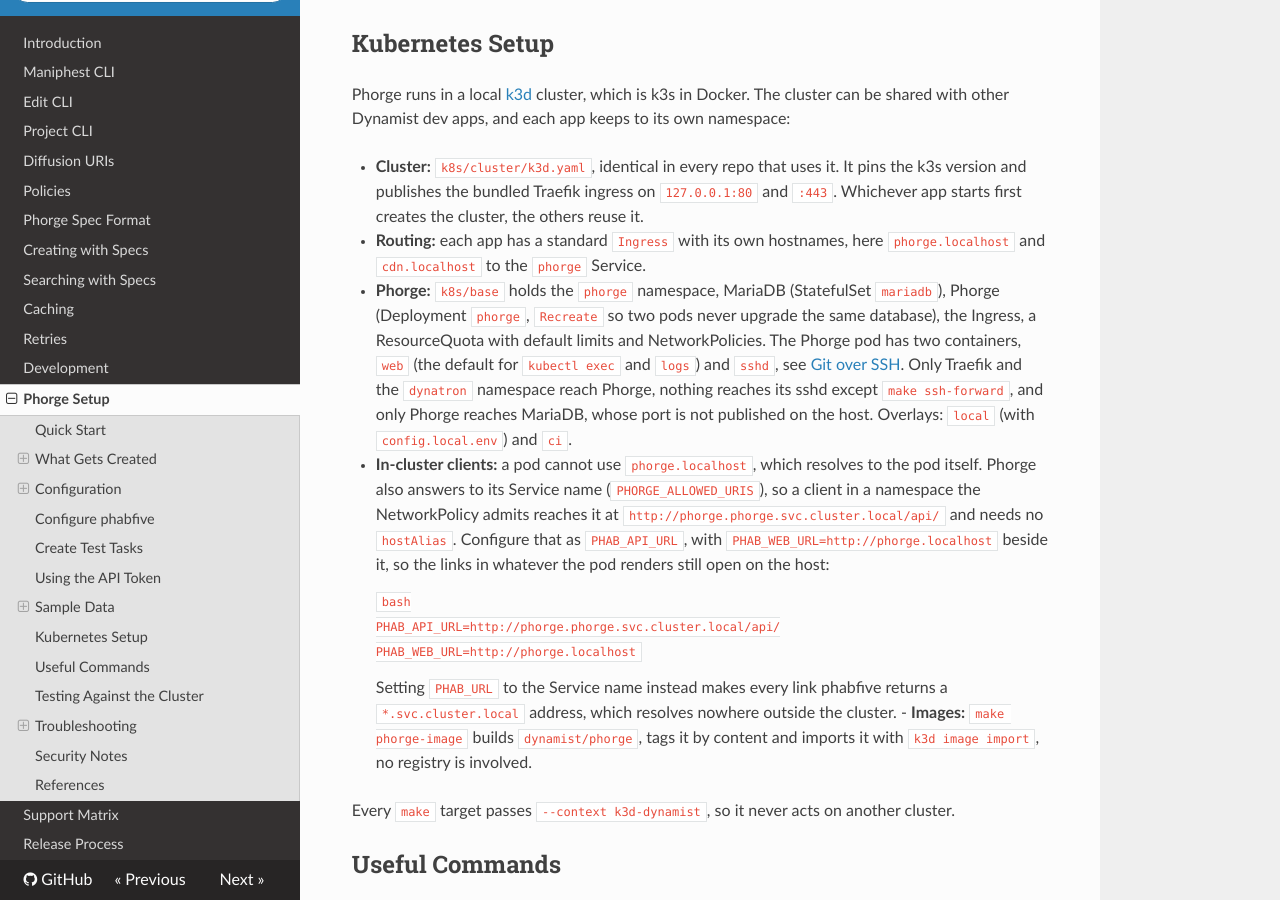
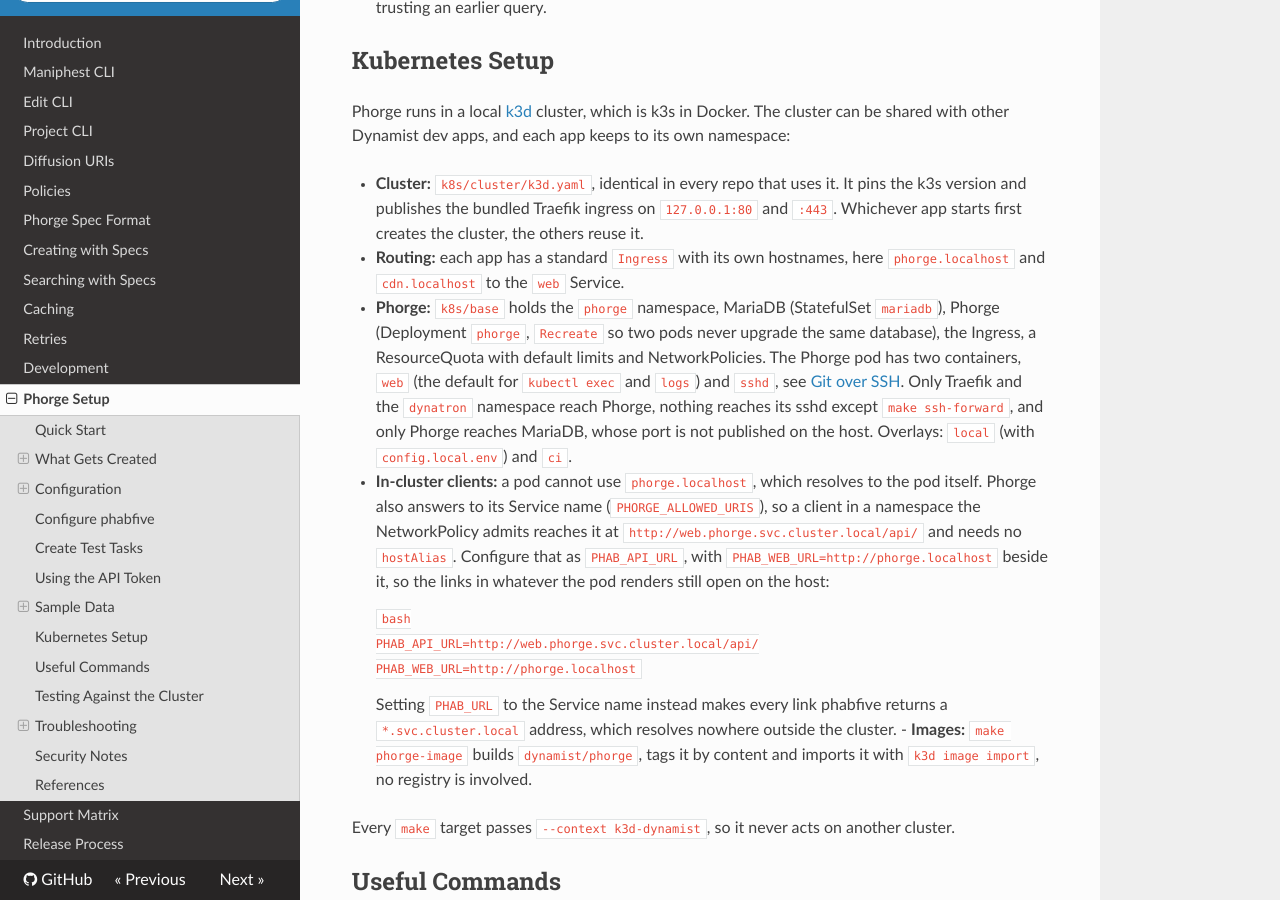
Before and after one commit to dynamist/phabfive, an MkDocs documentation site: the page built from docs/phorge-setup.md, in a window 1280 px wide and 900 px high, scrolled down 10622 px. Built offline with MkDocs 1.6.1, drawn with Linux system fonts in a browser that asks for light colours; nearby versions of some CDN libraries; some of the changed text lies outside the part shown.

Commit message:
refactor: name the Services web and ssh, and keep SSH settings consistent
The pod's two Services are web and ssh, after the containers they reach, so
Conduit is at web.phorge.svc.cluster.local and git over SSH at
ssh.phorge.svc.cluster.local. In-cluster clients configured with
phorge.phorge.svc.cluster.local (dynatron's PHAB_API_URL) have to move to the
new name; PHORGE_ALLOWED_URIS now names it. kubectl apply leaves the old
Services behind on an existing cluster: delete them, or make reset.

From review: `make ssh-forward` reads PHORGE_SSH_PORT from the same files
the deployment does, config.local.env over config.env, so an override moves
the forward with the clone URIs. And PHORGE_SSH_USER can only be git, the
image's one VCS user, which sshd, sudoers and the key hook all name; the
entrypoint refuses anything else instead of advertising URIs nobody can log
in with.

Co-Authored-By: Claude Opus 5.5 <noreply@anthropic.com>

````diff
--- a/docs/phorge-setup.md
+++ b/docs/phorge-setup.md
@@ -201,7 +201,7 @@ which `make deploy` generates into `k8s/base/ssh/admin` (gitignored) and the
 
 No port on the host reaches sshd. The cluster's published ports are shared by
 every Dynamist dev app (`k8s/cluster/k3d.yaml`), so instead `make ssh-forward`
-forwards `localhost:2222` to the `phorge-ssh` Service for as long as it runs,
+forwards `localhost:2222` to the `ssh` Service for as long as it runs,
 and prints the command to use:
 
 ```bash
@@ -248,7 +248,7 @@ make up
 | Variable | Default | Description |
 |----------|---------|-------------|
 | `PHORGE_URL` | `http://phorge.localhost` | Base URL for Phorge |
-| `PHORGE_ALLOWED_URIS` | `http://phorge.phorge.svc.cluster.local` | Further URLs Phorge answers to, space-separated (`phabricator.allowed-uris`) |
+| `PHORGE_ALLOWED_URIS` | `http://web.phorge.svc.cluster.local` | Further URLs Phorge answers to, space-separated (`phabricator.allowed-uris`) |
 | `PHORGE_CDN_URL` | `http://cdn.localhost` | CDN URL for serving files |
 | `PHORGE_TITLE` | `RMI` | Instance title shown in UI |
 | `PHORGE_ADMIN_USER` | `admin` | Admin username |
@@ -433,12 +433,12 @@ Two things Phorge enforces that are easy to trip over:
 Phorge runs in a local [k3d](https://k3d.io) cluster, which is k3s in Docker. The cluster can be shared with other Dynamist dev apps, and each app keeps to its own namespace:
 
 - **Cluster:** `k8s/cluster/k3d.yaml`, identical in every repo that uses it. It pins the k3s version and publishes the bundled Traefik ingress on `127.0.0.1:80` and `:443`. Whichever app starts first creates the cluster, the others reuse it.
-- **Routing:** each app has a standard `Ingress` with its own hostnames, here `phorge.localhost` and `cdn.localhost` to the `phorge` Service.
+- **Routing:** each app has a standard `Ingress` with its own hostnames, here `phorge.localhost` and `cdn.localhost` to the `web` Service.
 - **Phorge:** `k8s/base` holds the `phorge` namespace, MariaDB (StatefulSet `mariadb`), Phorge (Deployment `phorge`, `Recreate` so two pods never upgrade the same database), the Ingress, a ResourceQuota with default limits and NetworkPolicies. The Phorge pod has two containers, `web` (the default for `kubectl exec` and `logs`) and `sshd`, see [Git over SSH](#git-over-ssh). Only Traefik and the `dynatron` namespace reach Phorge, nothing reaches its sshd except `make ssh-forward`, and only Phorge reaches MariaDB, whose port is not published on the host. Overlays: `local` (with `config.local.env`) and `ci`.
-- **In-cluster clients:** a pod cannot use `phorge.localhost`, which resolves to the pod itself. Phorge also answers to its Service name (`PHORGE_ALLOWED_URIS`), so a client in a namespace the NetworkPolicy admits reaches it at `http://phorge.phorge.svc.cluster.local/api/` and needs no `hostAlias`. Configure that as `PHAB_API_URL`, with `PHAB_WEB_URL=http://phorge.localhost` beside it, so the links in whatever the pod renders still open on the host:
+- **In-cluster clients:** a pod cannot use `phorge.localhost`, which resolves to the pod itself. Phorge also answers to its Service name (`PHORGE_ALLOWED_URIS`), so a client in a namespace the NetworkPolicy admits reaches it at `http://web.phorge.svc.cluster.local/api/` and needs no `hostAlias`. Configure that as `PHAB_API_URL`, with `PHAB_WEB_URL=http://phorge.localhost` beside it, so the links in whatever the pod renders still open on the host:
 
     ```bash
-    PHAB_API_URL=http://phorge.phorge.svc.cluster.local/api/
+    PHAB_API_URL=http://web.phorge.svc.cluster.local/api/
     PHAB_WEB_URL=http://phorge.localhost
     ```
 
````
Also changed, not shown: other parts of docs/phorge-setup.md (+2 -2 lines), README.md (+1 -1 lines), 11 other files.
